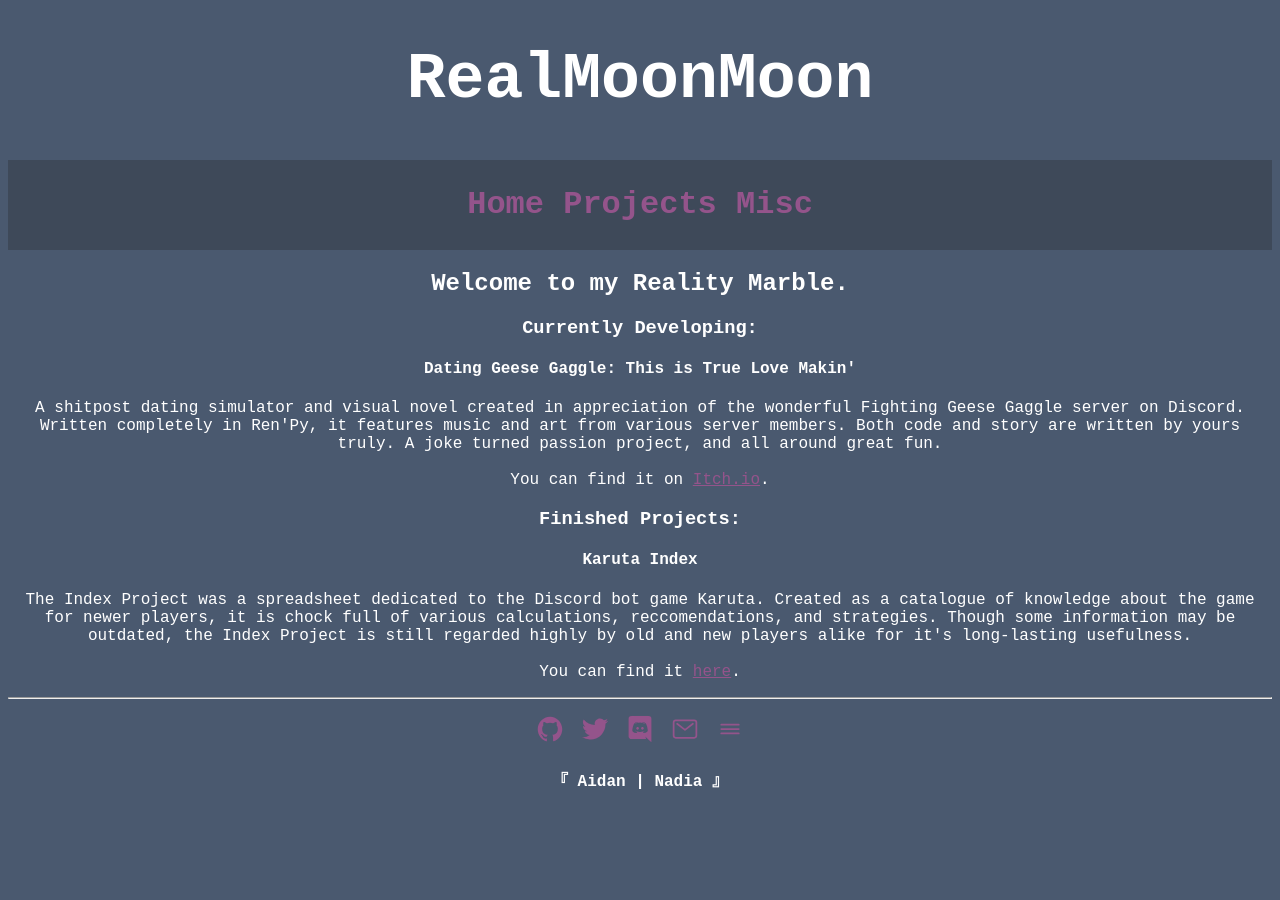
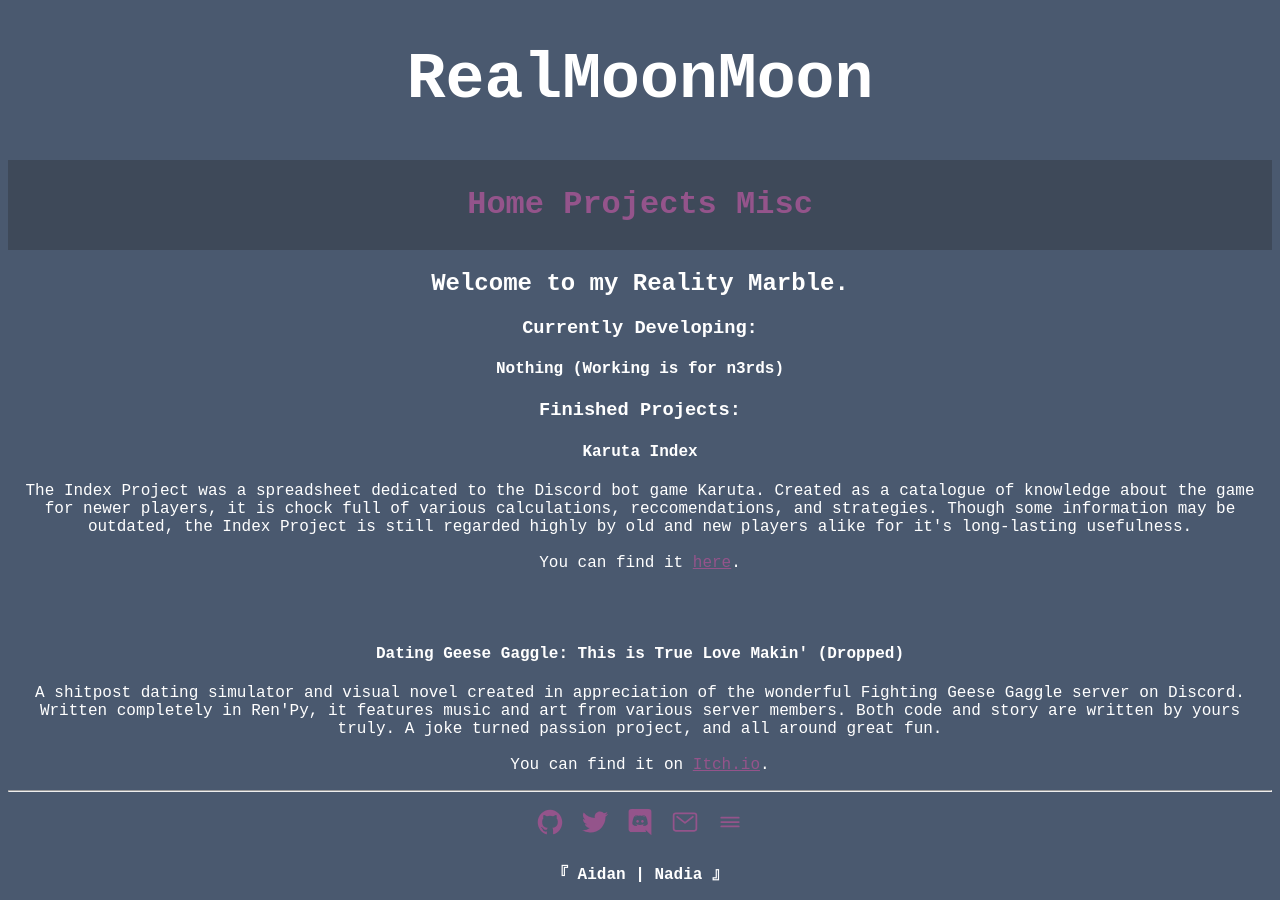
Before and after one commit to RealMoonMoon14/realmoonmoon, a plain HTML site: page projects.html in a window 1280 px wide. Before the commit the page ends 807 px from the top, so only its background shows below. Drawn offline with nearby package versions, Linux system fonts and the light colour scheme.

Commit message:
Update projects.html

```diff
--- a/projects.html
+++ b/projects.html
@@ -32,18 +32,7 @@
     <h2 align="center">Welcome to my Reality Marble.</h2>
 
     <h3>Currently Developing:</h3>
-    <h4>Dating Geese Gaggle: This is True Love Makin'</h4>
-    <p>
-      A shitpost dating simulator and visual novel created in appreciation of
-      the wonderful Fighting Geese Gaggle server on Discord. Written completely
-      in Ren'Py, it features music and art from various server members. Both
-      code and story are written by yours truly. A joke turned passion project,
-      and all around great fun.
-      <br />
-      <br />
-      You can find it on
-      <a href="https://realmoonmoon.itch.io/dgg" target="_blank">Itch.io</a>.
-    </p>
+    <h4>Nothing (Working is for n3rds)</h4>
 
     <h3>Finished Projects:</h3>
     <h4>Karuta Index</h4>
@@ -62,7 +51,22 @@
         target="_blank"
         >here</a
       >.
+  </p>
+  </br>
+  </br>
+ <h4>Dating Geese Gaggle: This is True Love Makin' (Dropped)</h4>
+    <p>
+      A shitpost dating simulator and visual novel created in appreciation of
+      the wonderful Fighting Geese Gaggle server on Discord. Written completely
+      in Ren'Py, it features music and art from various server members. Both
+      code and story are written by yours truly. A joke turned passion project,
+      and all around great fun.
+      <br />
+      <br />
+      You can find it on
+      <a href="https://realmoonmoon.itch.io/dgg" target="_blank">Itch.io</a>.
     </p>
+
 
     <hr />
 
```
